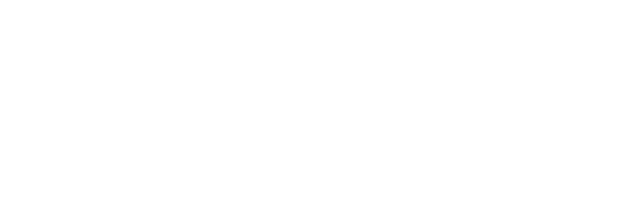
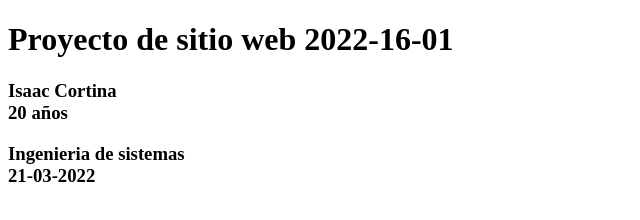
Before and after one commit to Isaac2408/DSW-IsaacCortina, a plain HTML site: page index.html in a window 1280 px wide. Shown: the whole page, without its empty margins (0-640 px from the left). Drawn offline with Linux system fonts and the light colour scheme.

Commit message:
actualizacion
actualizacion de index

```diff
--- a/index.html
+++ b/index.html
@@ -8,5 +8,13 @@
 </head>
 <body>
 
+    <h1> Proyecto de sitio web 2022-16-01</h1>
+
+    <h3> Isaac Cortina <br>
+        20 años <br>
+    </h3>
+    <h3> Ingenieria de sistemas <br>
+        21-03-2022 <br>
+    </h3>
 </body>
 </html>
```
